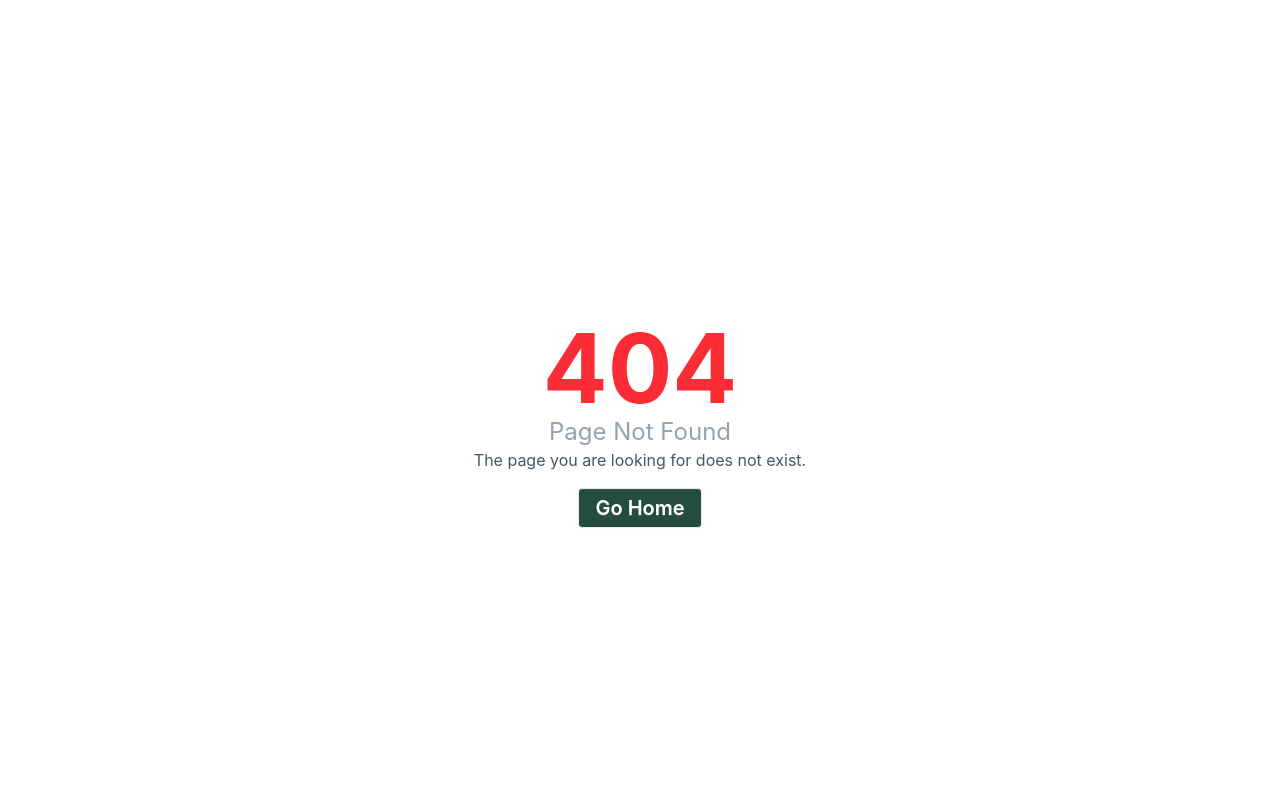
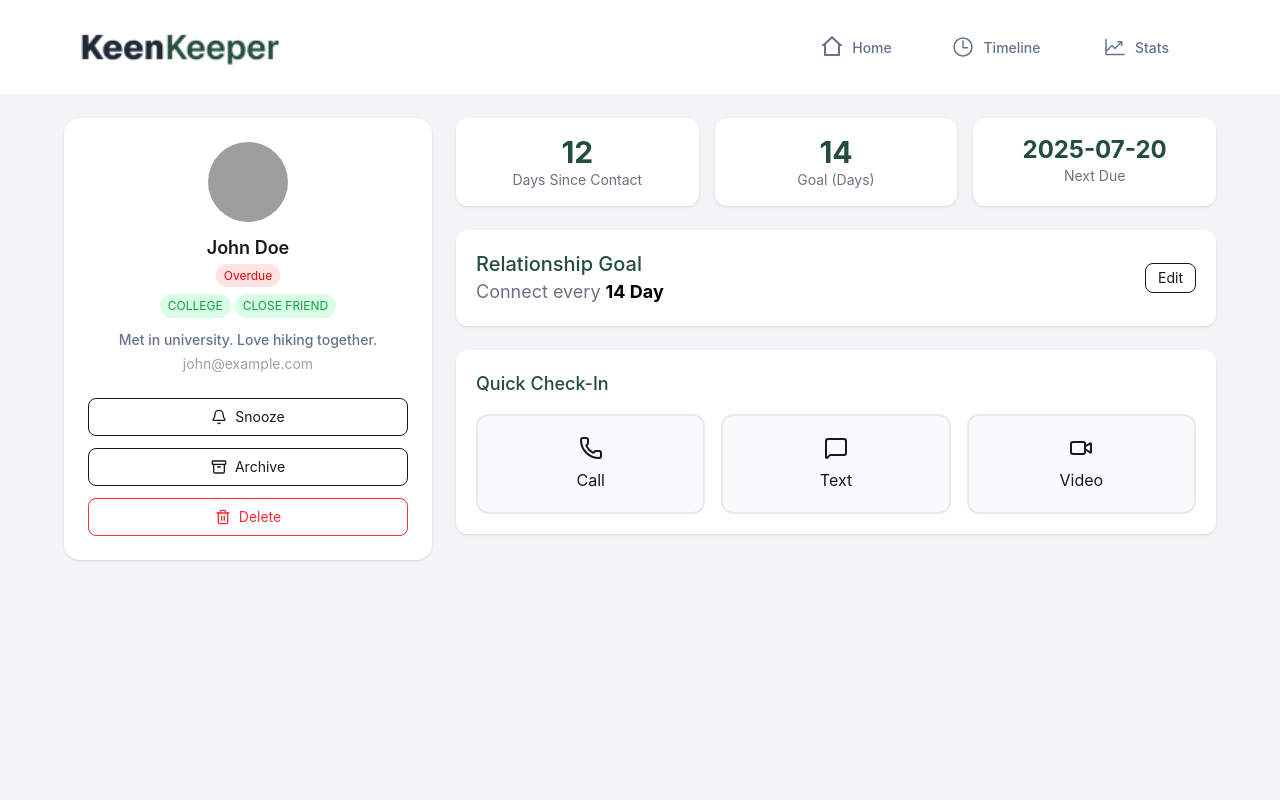
Before and after one commit to SadiyaIslamAny/KeenKeeper-Project, a React (Vite) app: page /1 in a window 1280 px wide. Before the commit this address had no page. Shown: the top 800 px of the page. Built offline with nearby package versions, Linux system fonts and the light colour scheme; grey boxes are pictures that could not be loaded.

Commit message:
added yourfriends & frienddetails component

```diff
--- a/package.json
+++ b/package.json
@@ -11,6 +11,7 @@
   },
   "dependencies": {
     "@tailwindcss/vite": "^4.2.2",
+    "lucide-react": "^1.8.0",
     "react": "^19.2.4",
     "react-dom": "^19.2.4",
     "react-icons": "^5.6.0",
--- a/src/Components/HomePage/YourFriends.jsx
+++ b/src/Components/HomePage/YourFriends.jsx
@@ -1,103 +1,84 @@
 import React, { useEffect, useState } from 'react';
+import { Link } from 'react-router';
 import { SyncLoader } from 'react-spinners';
+
 const YourFriends = () => {
   const [friends, setFriends] = useState([]);
-    const [loading, setLoading] = useState(true)
+  const [loading, setLoading] = useState(true);
 
   useEffect(() => {
     const fetchData = async () => {
-            const res = await fetch('/public/friends.json')
-            const data = await res.json()
+      const res = await fetch('/friends.json');
+      const data = await res.json();
       setFriends(data);
-            setLoading(false)
+      setLoading(false);
     };
     fetchData();
-    }, [])
-
+  }, []);
 
   const StatusColor = (status) => {
-        if (status === "Overdue") {
-            return "bg-[#EF4444] text-white";
-        }
-        else if(status === "Almost due") {
-            return "bg-[#EFAD44] text-white";
-        }
+    if (status === "Overdue") return "bg-[#EF4444] text-white";
+    if (status === "Almost due") return "bg-[#EFAD44] text-white";
     return "bg-[#244D3F] text-white";
   };
 
-    // console.log(friends);
-    console.log(loading)
   return (
-        <div className="bg-[#F8FAFC] py-10">
-            <div className="w-10/12 mx-auto mb-4">
-                <h2 className="text-2xl font-semibold">
+    <div className="bg-[#F8FAFC] py-6 sm:py-8 md:py-10">
+      <div className="w-11/12 sm:w-10/12 mx-auto mb-4 md:mb-6">
+        <h2 className="text-xl sm:text-2xl md:text-3xl font-semibold">
           Your Friends
         </h2>
       </div>
 
-            {loading?
-            <div className='flex justify-center items-center'>
-                <SyncLoader color='#244D3F' />
+      {loading ? (
+        <div className="flex justify-center items-center py-10">
+          <SyncLoader color="#244D3F" />
         </div>
-            : <div className="w-10/12 mx-auto grid grid-cols-1 md:grid-cols-2 lg:grid-cols-4 gap-6">
+      ) : (
+        <div className="w-11/12 sm:w-10/12 mx-auto grid grid-cols-1 sm:grid-cols-2 lg:grid-cols-3 xl:grid-cols-4 gap-4 sm:gap-6">
 
           {friends.map((friend) => (
-
-                    <div
-                        key={friend.id}
-                        className="card bg-[#FFFFFF] w-full shadow-sm rounded-xl"
-                    >
-
-
-                        <figure className="pt-6 flex justify-center">
+            <Link key={friend.id} to={`/${friend.id}`}>
+              <div className="bg-white w-full shadow-sm rounded-xl hover:shadow-md transition duration-300 p-4 sm:p-5">
+                <div className="pt-4 flex justify-center">
                   <img
                     src={friend.picture}
                     alt={friend.name}
-                                className="rounded-full w-24 h-24 object-cover"
+                    className="rounded-full w-20 h-20 sm:w-24 sm:h-24 object-cover"
                   />
-                        </figure>
-
-                        <div className="mx-auto p-4">
-
-                            <h2 className="font-semibold text-xl text-center">
+                </div>
+                <div className="pt-4">
+                  <h2 className="font-semibold text-lg sm:text-xl text-center">
                     {friend.name}
                   </h2>
 
-
-                            <p className="text-center text-gray-500">
+                  <p className="text-center text-gray-500 text-sm sm:text-base">
                     {friend.days_since_contact} Day
                   </p>
-
-                            <div className="flex flex-wrap justify-center gap-2 mt-2">
-                                {friend.tags.map((tag, index) => (
+                  <div className="flex flex-wrap justify-center gap-2 mt-3">
+                    {friend.tags?.map((tag, index) => (
                       <span
                         key={index}
-                                        className="bg-[#CBFADB] text-[#244D3F] px-3 py-1 font-medium rounded-full text-sm"
+                        className="bg-[#CBFADB] text-[#244D3F] px-2 sm:px-3 py-1 font-medium rounded-full text-xs sm:text-sm"
                       >
                         {tag}
                       </span>
                     ))}
                   </div>
                   <div
-
-                                className={`px-3 py-1 rounded-full text-sm font-medium w-25 text-center mx-auto mt-3 ${StatusColor(
-                                    friend.status
-                                )}`}
+                    className={`px-3 py-1 rounded-full text-xs sm:text-sm font-medium w-fit text-center mx-auto mt-4 ${StatusColor(friend.status)}`}
                   >
                     {friend.status}
-
+                  </div>
                 </div>
 
               </div>
+            </Link>
+          ))}
 
         </div>
-
-                ))}
-
-            </div>}
-
+      )}
     </div>
-
   );
 };
 
--- /dev/null
+++ b/src/Pages/FriendDetails/FriendDetails.jsx
@@ -0,0 +1,147 @@
+import React, { useEffect, useState } from 'react';
+import { useParams } from 'react-router';
+import { Phone, MessageSquare, Video, Bell, Archive, Trash2 } from "lucide-react";
+import { SyncLoader } from 'react-spinners';
+
+const FriendDetails = () => {
+  const { id } = useParams();
+  const [friends, setFriends] = useState([]);
+//   const [loading, setLoading] = useState(true);
+
+  useEffect(() => {
+    const fetchData = async () => {
+      const res = await fetch('/friends.json');
+      const data = await res.json();
+      setFriends(data);
+    //   setLoading(false);
+    };
+    fetchData();
+  }, []);
+
+  const expectedFriend = friends.find(
+    (friend) => friend.id == id
+  );
+
+
+  if (!expectedFriend) {
+    return <SyncLoader color="#244D3F" className='text-center mt-30'/>
+  }
+
+  return (
+    <div className="bg-gray-100 min-h-screen p-3 sm:p-4 md:p-6">
+  <div className="max-w-6xl mx-auto grid grid-cols-1 md:grid-cols-3 gap-4 md:gap-6">
+    <div className="bg-white rounded-2xl shadow p-4 sm:p-6 text-center">
+      <img
+        src={expectedFriend.picture}
+        alt={expectedFriend.name}
+        className="w-16 h-16 sm:w-20 sm:h-20 rounded-full mx-auto mb-3"
+      />
+
+      <h2 className="font-semibold text-base sm:text-lg">
+        {expectedFriend.name}
+      </h2>
+
+      <span className="bg-red-100 text-red-600 text-xs px-2 py-1 rounded-full">
+        {expectedFriend.status}
+      </span>
+
+      <div className="mt-2 flex flex-wrap justify-center gap-1">
+        {expectedFriend.tags?.map((tag, i) => (
+          <span
+            key={i}
+            className="bg-green-100 text-green-600 text-xs px-2 py-1 rounded-full"
+          >
+            {tag}
+          </span>
+        ))}
+      </div>
+
+      <p className="text-[#64748B] text-xs sm:text-sm mt-3 font-medium">
+        {expectedFriend.bio}
+      </p>
+
+      <p className="text-sm text-gray-400 mt-1 break-all">
+        {expectedFriend.email}
+      </p>
+      <div className="mt-4 sm:mt-6 space-y-2 sm:space-y-3">
+        <button className="w-full flex items-center justify-center gap-2 border rounded-lg py-2 hover:bg-gray-50 text-sm">
+          <Bell size={16}/> Snooze
+        </button>
+
+        <button className="w-full flex items-center justify-center gap-2 border rounded-lg py-2 hover:bg-gray-50 text-sm">
+          <Archive size={16} /> Archive
+        </button>
+
+        <button className="w-full flex items-center justify-center gap-2 border rounded-lg py-2 text-red-500 hover:bg-red-50 text-sm">
+          <Trash2 size={16} /> Delete
+        </button>
+      </div>
+    </div>
+    <div className="md:col-span-2 space-y-4 md:space-y-6">
+      <div className="grid grid-cols-1 sm:grid-cols-3 gap-3 sm:gap-4">
+        <div className="bg-white rounded-xl shadow p-4 text-center">
+          <h3 className="text-2xl sm:text-3xl font-bold text-[#244D3F]">
+            {expectedFriend.days_since_contact}
+          </h3>
+          <p className="text-xs sm:text-sm text-gray-500">Days Since Contact</p>
+        </div>
+
+        <div className="bg-white rounded-xl shadow p-4 text-center">
+          <h3 className="text-2xl sm:text-3xl font-bold text-[#244D3F]">
+            {expectedFriend.goal}
+          </h3>
+          <p className="text-xs sm:text-sm text-gray-500">Goal (Days)</p>
+        </div>
+
+        <div className="bg-white rounded-xl shadow p-4 text-center">
+          <h3 className="text-lg sm:text-2xl font-bold text-[#244D3F]">
+            {expectedFriend.next_due_date}
+          </h3>
+          <p className="text-xs sm:text-sm text-gray-500">Next Due</p>
+        </div>
+      </div>
+      <div className="bg-white rounded-xl shadow p-4 sm:p-5 flex flex-col sm:flex-row justify-between items-start sm:items-center gap-3">
+        <div>
+          <h3 className="font-medium text-lg sm:text-xl text-[#244D3F]">
+            Relationship Goal
+          </h3>
+          <p className="text-gray-500 text-sm sm:text-lg">
+            Connect every{" "}
+            <span className="font-bold text-black">
+              {expectedFriend.goal} Day
+            </span>
+          </p>
+        </div>
+
+        <button className="border px-3 py-1 rounded-lg text-sm hover:bg-gray-50">
+          Edit
+        </button>
+      </div>
+      <div className="bg-white rounded-xl shadow p-4 sm:p-5">
+        <h3 className="font-medium text-base sm:text-lg text-[#244D3F] mb-3 sm:mb-4">
+          Quick Check-In
+        </h3>
+
+        <div className="grid grid-cols-1 sm:grid-cols-3 gap-3 sm:gap-4">
+          <button className="bg-[#F8FAFC] border-2 border-[#E9E9E9] rounded-xl py-5 flex flex-col items-center gap-2">
+            <Phone /> Call
+          </button>
+
+          <button className="bg-[#F8FAFC] border-2 border-[#E9E9E9] rounded-xl py-5 flex flex-col items-center gap-2">
+            <MessageSquare /> Text
+          </button>
+
+          <button className="bg-[#F8FAFC] border-2 border-[#E9E9E9] rounded-xl py-5 flex flex-col items-center gap-2">
+            <Video /> Video
+          </button>
+        </div>
+      </div>
+
+    </div>
+  </div>
+</div>
+
+  );
+};
+
+export default FriendDetails;
--- a/src/main.jsx
+++ b/src/main.jsx
@@ -7,7 +7,8 @@ import RootLayout from './Layout/RootLayout';
 import Home from './Pages/HomePage/Home';
 import Timeline from './Pages/TimelinePage/Timeline';
 import Stats from './Pages/StatsPage/Stats';
-import NotFoundPage from './Pages/NotFoundPage/NotFoundPage';
+import NotFoundPage from './Pages/NotFoundPage/NotFoundPage'
+import FriendDetails from './Pages/FriendDetails/FriendDetails';
 
 const router = createBrowserRouter([
   {
@@ -17,6 +18,10 @@ const router = createBrowserRouter([
       {
         path: "/",
         Component: Home,
+      },
+      {
+        path: "/:id",
+        Component: FriendDetails,
       },
       {
         path: "/timeline",
```
Also changed, not shown: 1 other file (tests, documents, lock files or other folders). Lines whose indentation alone changed are shown as unchanged.
